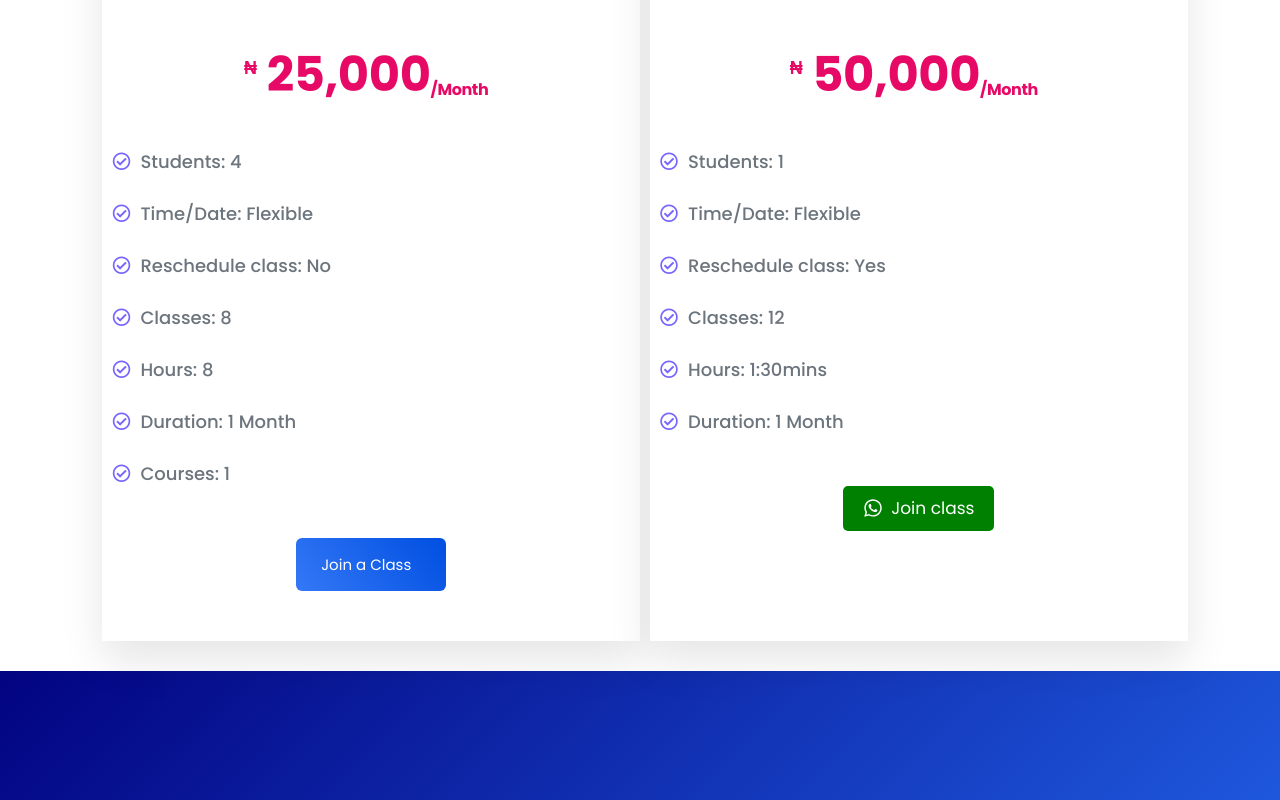
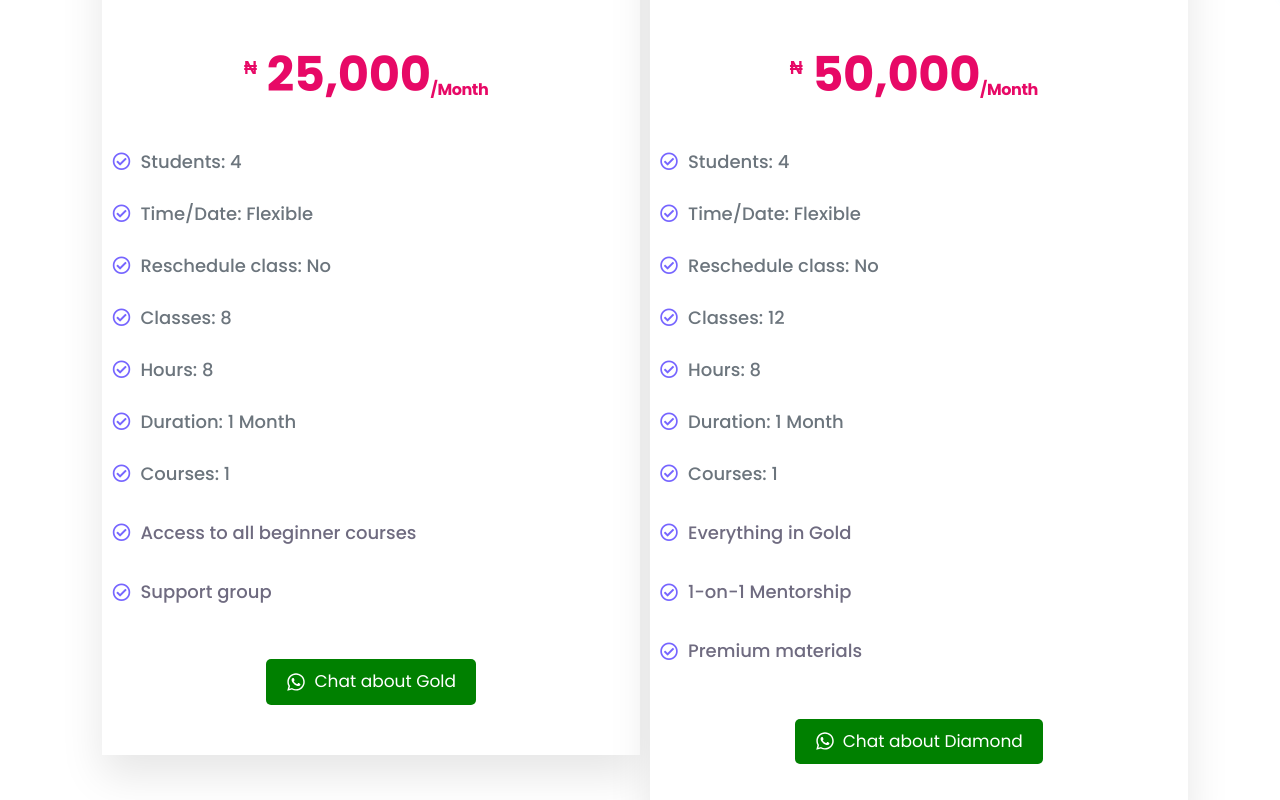
Before and after one commit to Klessy/Thinktech, a React (Vite) app: page /enroll in a window 1280 px wide. Shown: the part 780-1580 px from the top of the page. Built offline with nearby package versions, Linux system fonts and the light colour scheme; a web font is replaced by a local one.

Commit message:
Whats Action Button Updated

```diff
--- a/src/components/Hero.jsx
+++ b/src/components/Hero.jsx
@@ -30,7 +30,7 @@ const Hero = () => {
                     >
                       {desc}
                     </p>
-                    <Link className="btn_main" to="">
+                    <Link className="btn_main" to="/enroll">
                       <FaCirclePlus
                         style={{
                           color: "white",
--- a/src/data.jsx
+++ b/src/data.jsx
@@ -1069,6 +1069,34 @@ const locations = [
   },
 ];
 
+//Plans
+const plans = [
+  {
+    name: "Gold",
+    price: "25,000",
+    features: ["Access to all beginner courses", "Support group"],
+    time: "Flexible",
+    maxStudent: 4,
+    reschedule: "No",
+    hours: 8,
+    duration: 1,
+    courses: 1,
+    classes: 8,
+  },
+  {
+    name: "Diamond",
+    price: "50,000",
+    features: ["Everything in Gold", "1-on-1 Mentorship", "Premium materials"],
+    time: "Flexible",
+    maxStudent: 4,
+    reschedule: "No",
+    hours: 8,
+    duration: 1,
+    courses: 1,
+    classes: 12,
+  },
+];
+
 export default locations;
 
 export {
@@ -1084,4 +1112,5 @@ export {
   courseContent,
   teamPageData,
   locations,
+  plans,
 };
--- a/src/pages/enroll/Payment.jsx
+++ b/src/pages/enroll/Payment.jsx
@@ -2,6 +2,8 @@ import { BreadCrumb, Button, SEO } from "../../components";
 import { FaWhatsapp } from "react-icons/fa";
 import Contact from "../contact/Contact";
 import PaystackPop from "@paystack/inline-js";
+import { plans } from "../../data";
+import WhatsAppButton from "./WhatsAppButton";
 
 import "./payment.css";
 
@@ -34,111 +36,72 @@ const Payment = () => {
           </p>
           <h2 className="price-subtitle">Our Pricing</h2>
           <div className="plan">
+            {plans.map((plan) => {
+              const {
+                name,
+                price,
+                features,
+                time,
+                maxStudent,
+                reschedule,
+                hours,
+                duration,
+                courses,
+                classes,
+              } = plan;
+              return (
                 <div className="gold">
-              <h3>Gold</h3>
+                  <h3>{name}</h3>
                   <span className="pricing-price">
                     <sup className="currency">₦</sup>
-                <span>25,000</span>
+                    <span>{price}</span>
                     <sub className="period">/Month</sub>
                   </span>
                   <ul className="pricing-lists">
                     <li class="price-list">
                       <i aria-hidden="true" class="far fa-check-circle"></i>
-                  Students: 4
+                      Students: {maxStudent}
                     </li>
                     <li class="price-list">
                       <i aria-hidden="true" class="far fa-check-circle"></i>
-                  Time/Date: Flexible
+                      Time/Date: {time}
                     </li>
                     <li class="price-list">
                       <i aria-hidden="true" class="far fa-check-circle"></i>
-                  Reschedule class: No
+                      Reschedule class: {reschedule}
                     </li>
                     <li class="price-list">
                       <i aria-hidden="true" class="far fa-check-circle"></i>
-                  Classes: 8
+                      Classes: {classes}
                     </li>
                     <li class="price-list">
                       <i aria-hidden="true" class="far fa-check-circle"></i>
-                  Hours: 8
+                      Hours: {hours}
                     </li>
                     <li class="price-list">
                       <i aria-hidden="true" class="far fa-check-circle"></i>
-                  Duration: 1 Month
+                      Duration: {duration} Month
                     </li>
                     <li class="price-list">
                       <i aria-hidden="true" class="far fa-check-circle"></i>
-                  Courses: 1
+                      Courses: {courses}
                     </li>
                   </ul>
-
+                  <ul>
+                    {plan.features.map((feat, i) => (
+                      <li className="price-list price-action">
+                        <i aria-hidden="true" class="far fa-check-circle"></i>
+                        <li key={i}>{feat}</li>
+                      </li>
+                    ))}
+                  </ul>
                   <div className="action-btn">
-                <Button text={"Join a Class"} link={""} />
+                    {/* <Button text={"Join a Class"} link={""} /> */}
+                    <WhatsAppButton plan={plan} />
                   </div>
                 </div>
-
-            <div className="diamond">
-              <h3>Diamond</h3>
-              <span className="pricing-price">
-                <sup className="currency">₦</sup>
-                <span>50,000</span>
-                <sub className="period">/Month</sub>
-              </span>
-              <ul className="pricing-lists">
-                <li class="price-list">
-                  <i aria-hidden="true" class="far fa-check-circle"></i>
-                  Students: 1
-                </li>
-                <li class="price-list">
-                  <i aria-hidden="true" class="far fa-check-circle"></i>
-                  Time/Date: Flexible
-                </li>
-                <li class="price-list">
-                  <i aria-hidden="true" class="far fa-check-circle"></i>
-                  Reschedule class: Yes
-                </li>
-                <li class="price-list">
-                  <i aria-hidden="true" class="far fa-check-circle"></i>
-                  Classes: 12
-                </li>
-                <li class="price-list">
-                  <i aria-hidden="true" class="far fa-check-circle"></i>
-                  Hours: 1:30mins
-                </li>
-                <li class="price-list">
-                  <i aria-hidden="true" class="far fa-check-circle"></i>
-                  Duration: 1 Month
-                </li>
-                {/* <li class="price-list">
-                <i aria-hidden="true" class="far fa-check-circle"></i>
-                Courses: 1
-              </li> */}
-              </ul>
-
-              {/* <div className="action-btn">
-                <Button text={"Join a Class"} link={""} />
-              </div> */}
-              <div className="action-btn">
-                <a
-                  href="https://wa.me/2349035917372?text=Hello%20ThinkTech%2C%20I%27m%20interested%20in%20your%20courses!"
-                  target="_blank"
-                  rel="noopener noreferrer"
-                  style={{
-                    display: "flex",
-                    alignItems: "center",
-                    gap: "8px",
-                    backgroundColor: "green",
-                    color: "white",
-                    padding: "10px 20px",
-                    borderRadius: "5px",
-                    textDecoration: "none",
-                  }}
-                >
-                  <FaWhatsapp size={20} />
-                  Join class
-                </a>
-              </div>
-            </div>
+              );
+            })}
           </div>
         </div>
       </section>
--- /dev/null
+++ b/src/pages/enroll/WhatsAppButton.jsx
@@ -0,0 +1,34 @@
+import React from "react";
+import { FaWhatsapp } from "react-icons/fa";
+import { plans } from "../../data";
+
+const WhatsAppButton = ({ plan }) => {
+  const message = `Hello ThinkTech, I am interested in the ${plan.name} plan which costs ${plan.price}. Please give me more info.`;
+
+  const encodedMessage = encodeURIComponent(message);
+  const whatsappLink = `https://wa.me/2349035917372?text=${encodedMessage}`;
+
+  return (
+    <a
+      href={whatsappLink}
+      target="_blank"
+      rel="noopener noreferrer"
+      style={{
+        display: "flex",
+        alignItems: "center",
+        gap: "8px",
+        backgroundColor: "green",
+        color: "white",
+        padding: "10px 20px",
+        borderRadius: "5px",
+        textDecoration: "none",
+        // marginTop: "10px",
+      }}
+    >
+      <FaWhatsapp size={20} />
+      Chat about {plan.name}
+    </a>
+  );
+};
+
+export default WhatsAppButton;
--- a/src/pages/enroll/payment.css
+++ b/src/pages/enroll/payment.css
@@ -26,6 +26,7 @@
 .plan {
   margin: 3rem 0;
   display: flex;
+  align-items: flex-start;
   /* gap: 1rem; */
 }
 
@@ -104,9 +105,26 @@
   padding-right: 10px;
 }
 
+.price-list > li {
+  font-size: 18px;
+}
+
 .action-btn {
   margin: 0 auto;
   padding: 4rem 0;
+}
+
+.price-action {
+  display: flex;
+  align-items: center;
+}
+
+/* */
+
+.price-list-action i {
+  color: #7665ff;
+  fill: #7665ff;
+  padding-right: 10px;
 }
 
 @media screen and (max-width: 900px) {
```
Lines whose indentation alone changed are shown as unchanged.
